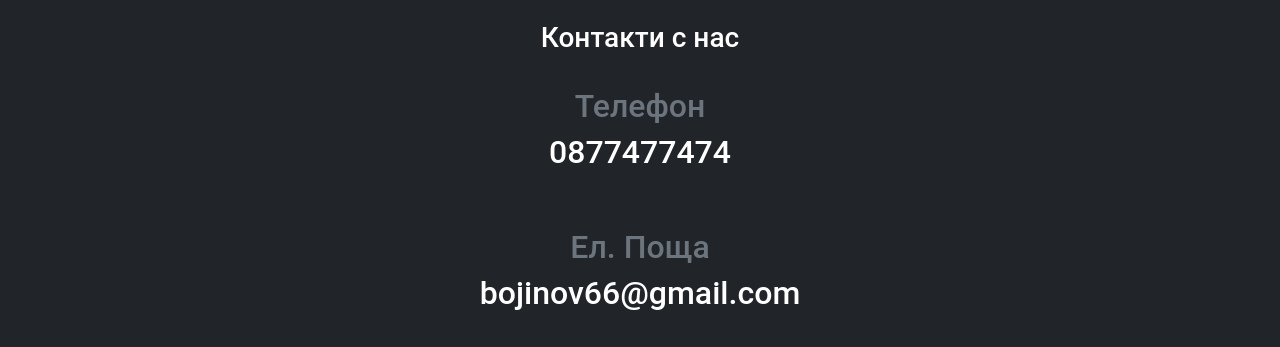
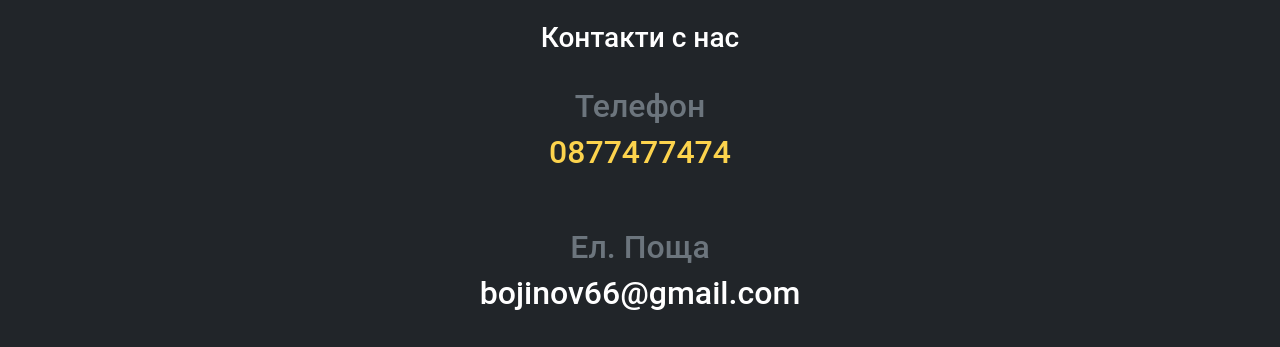
Before and after one commit to bojinov2006/bojinov2006.github.io, a plain HTML site: page index.html in a window 1280 px wide. Shown: the part 4659-5006 px from the top of the page. Drawn offline with nearby package versions, Linux system fonts and the light colour scheme.

Commit message:
update tel color

```diff
--- a/index.html
+++ b/index.html
@@ -292,7 +292,7 @@
             <h2>Телефон</h2>
           </div>
           <div class="col-sm-12 text-center">
-            <h2>0877477474</h2>
+            <h2 class="tel">0877477474</h2>
           </div>
         </div>
         <div class="row text-white mb-5">
--- a/main.css
+++ b/main.css
@@ -165,3 +165,7 @@ a h2 {
   color: white;
   text-decoration: none !important;
 }
+
+.tel {
+  color: #fcd34d;
+}
```
